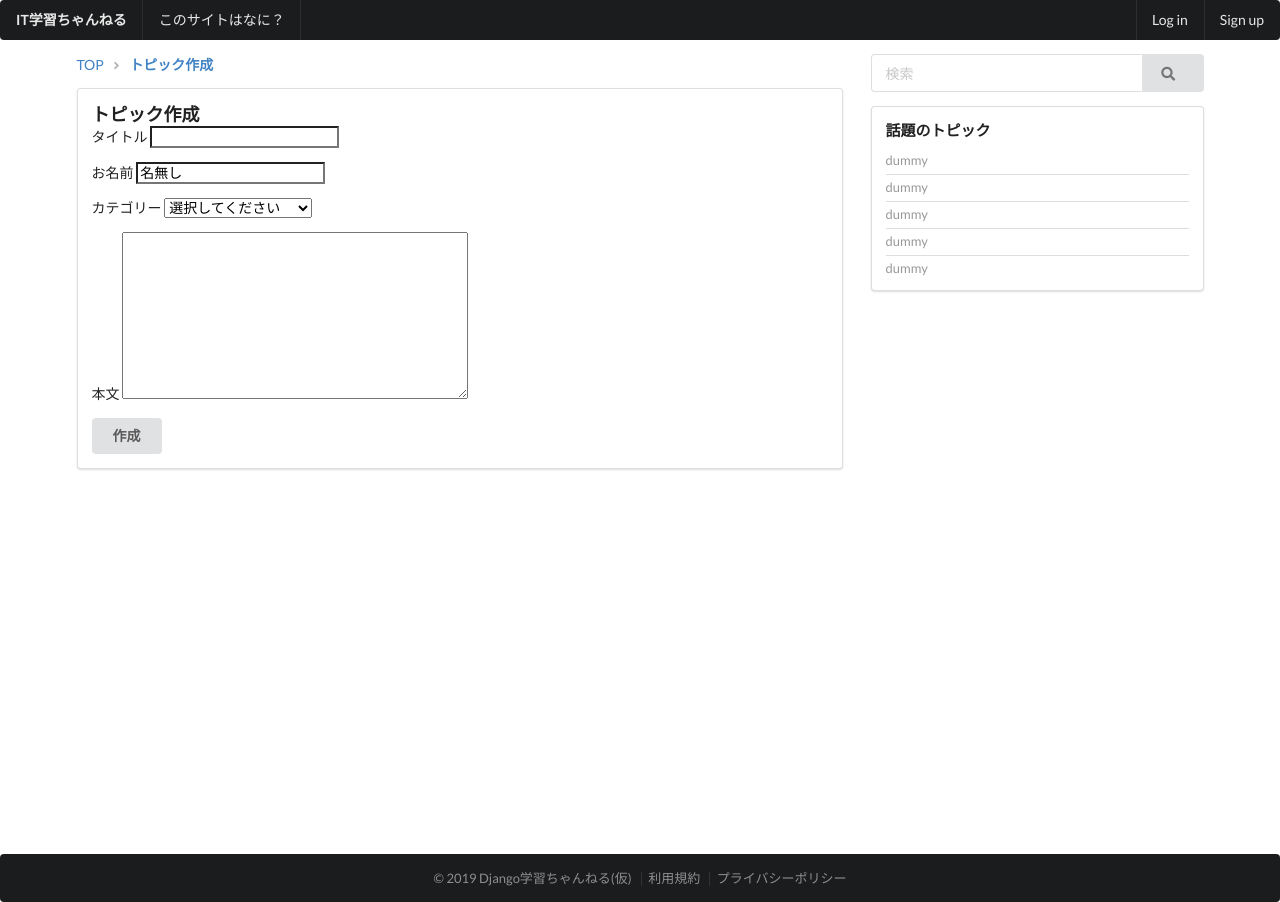
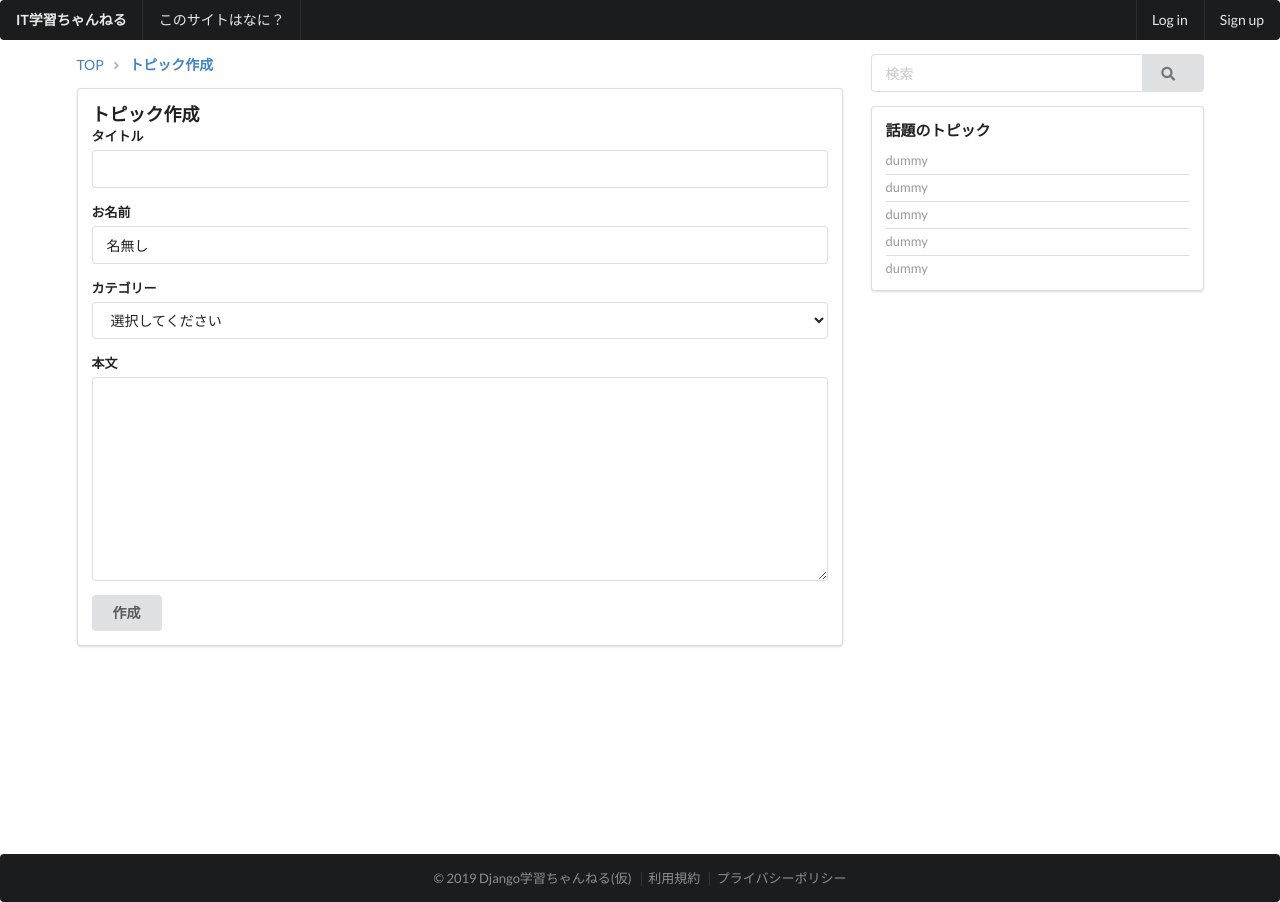
Before and after one commit to tomizawa0214/test-form, a Django app: page /thread/create_topic/ in a window 1280 px wide. Run offline with Django 3.2, Linux system fonts and the light colour scheme; data comes from the database, SQL or seed files in the repository; some libraries are stand-ins or nearby versions.

Commit message:
FormとHTMLレンダリングの関係

```diff
--- a/mysite/templates/thread/create_topic.html
+++ b/mysite/templates/thread/create_topic.html
@@ -11,9 +11,14 @@
         <div class="ui segment">
             <div class="content">
                 <div class="header"><h3>トピック作成</h3></div>
-                <form class="" action="{% url 'thread:create_topic' %}" method="POST">
+                <form class="ui form" action="{% url 'thread:create_topic' %}" method="POST">
                     {% csrf_token %}
-                    {{form.as_p}}
+                    {% for field in form %}
+                    <div class="field">{{field.label_tag}}{{field}}</div>
+                        {% for error in field.errors%}
+                        <p style="color: red;">{{error}}</p>
+                        {% endfor%}
+                    {% endfor %}
                     <button type="submit" class="ui button">作成</button>
                 </form>
             </div>
```
